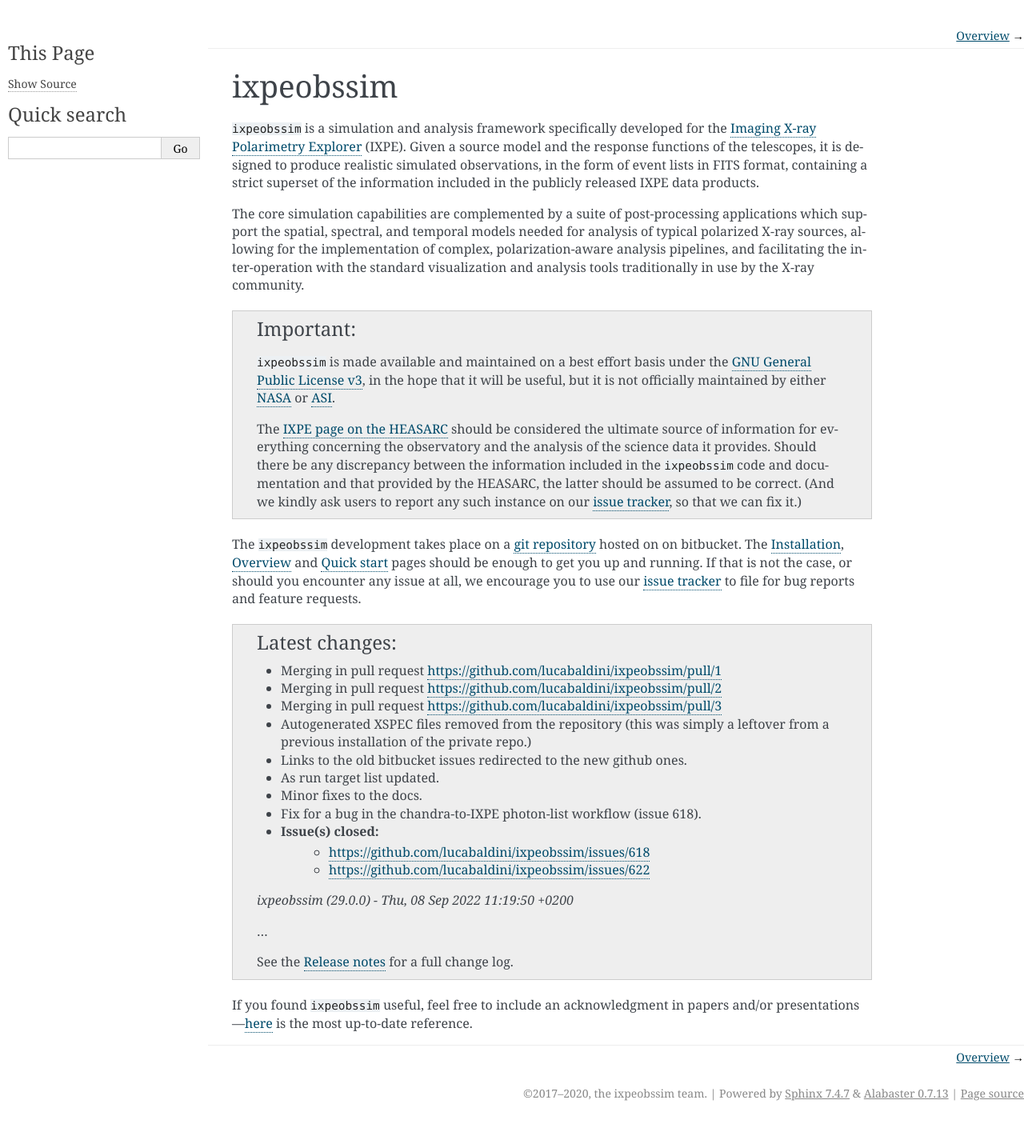
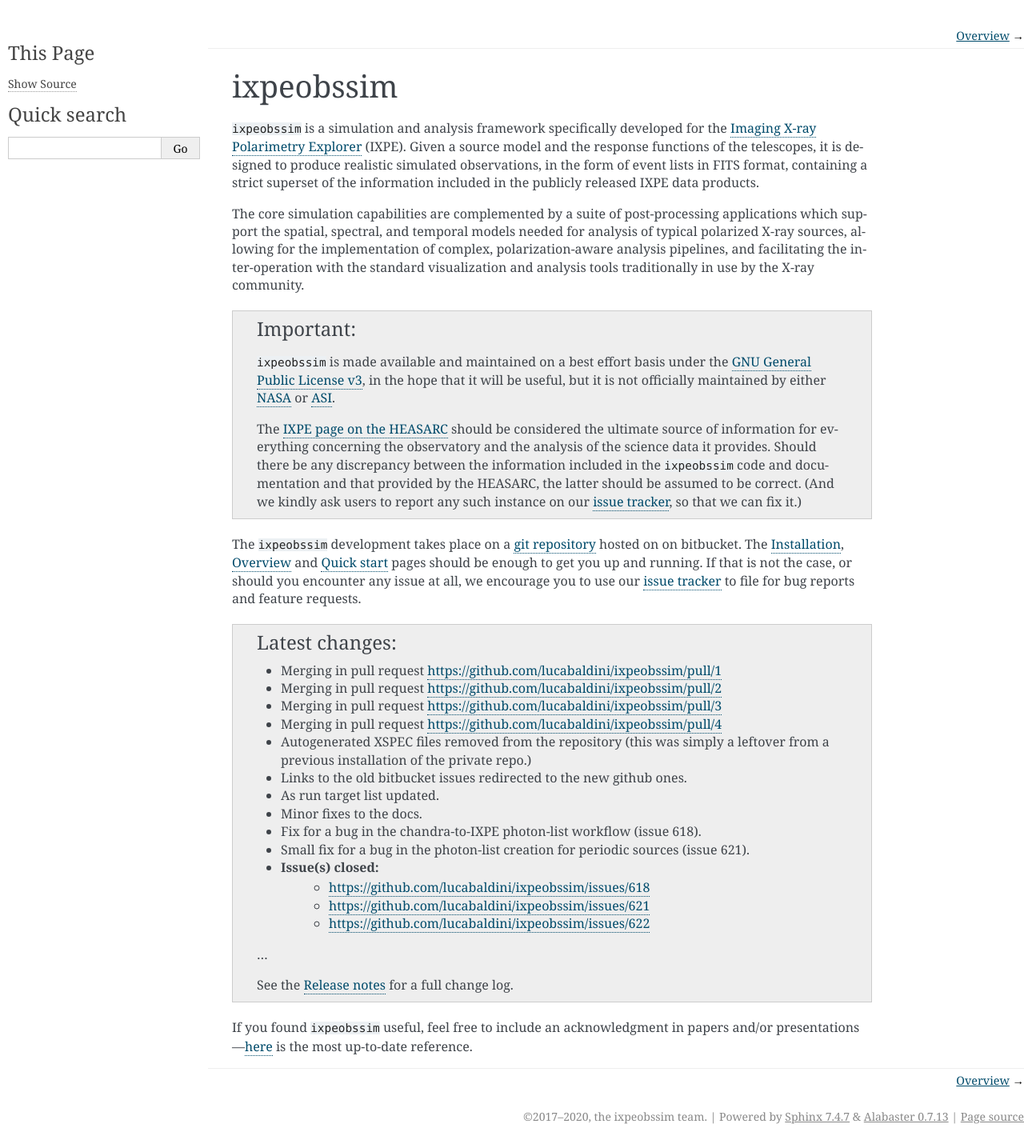
Before and after one commit to lucabaldini/ixpeobssim, a Sphinx documentation site: the page built from docs/index.rst, in a window 1280 px wide. Shown: the whole page at 80% size. Built offline with Sphinx 7.4.7, drawn with Linux system fonts in a browser that asks for light colours; formulas are drawn with MathJax 3; before the commit the page ends 1406 px from its top, so only the background shows below that.

Commit message:
Updated release notes.

```diff
--- a/docs/release_notes.rst
+++ b/docs/release_notes.rst
@@ -6,14 +6,17 @@ Release notes
 * Merging in pull request https://github.com/lucabaldini/ixpeobssim/pull/1
 * Merging in pull request https://github.com/lucabaldini/ixpeobssim/pull/2
 * Merging in pull request https://github.com/lucabaldini/ixpeobssim/pull/3
+* Merging in pull request https://github.com/lucabaldini/ixpeobssim/pull/4
 * Autogenerated XSPEC files removed from the repository (this was simply a
   leftover from a previous installation of the private repo.)
 * Links to the old bitbucket issues redirected to the new github ones.
 * As run target list updated.
 * Minor fixes to the docs.
 * Fix for a bug in the chandra-to-IXPE photon-list workflow (issue 618).
+* Small fix for a bug in the photon-list creation for periodic sources (issue 621).
 * Issue(s) closed:
       * https://github.com/lucabaldini/ixpeobssim/issues/618
+      * https://github.com/lucabaldini/ixpeobssim/issues/621
       * https://github.com/lucabaldini/ixpeobssim/issues/622
 
 
```
